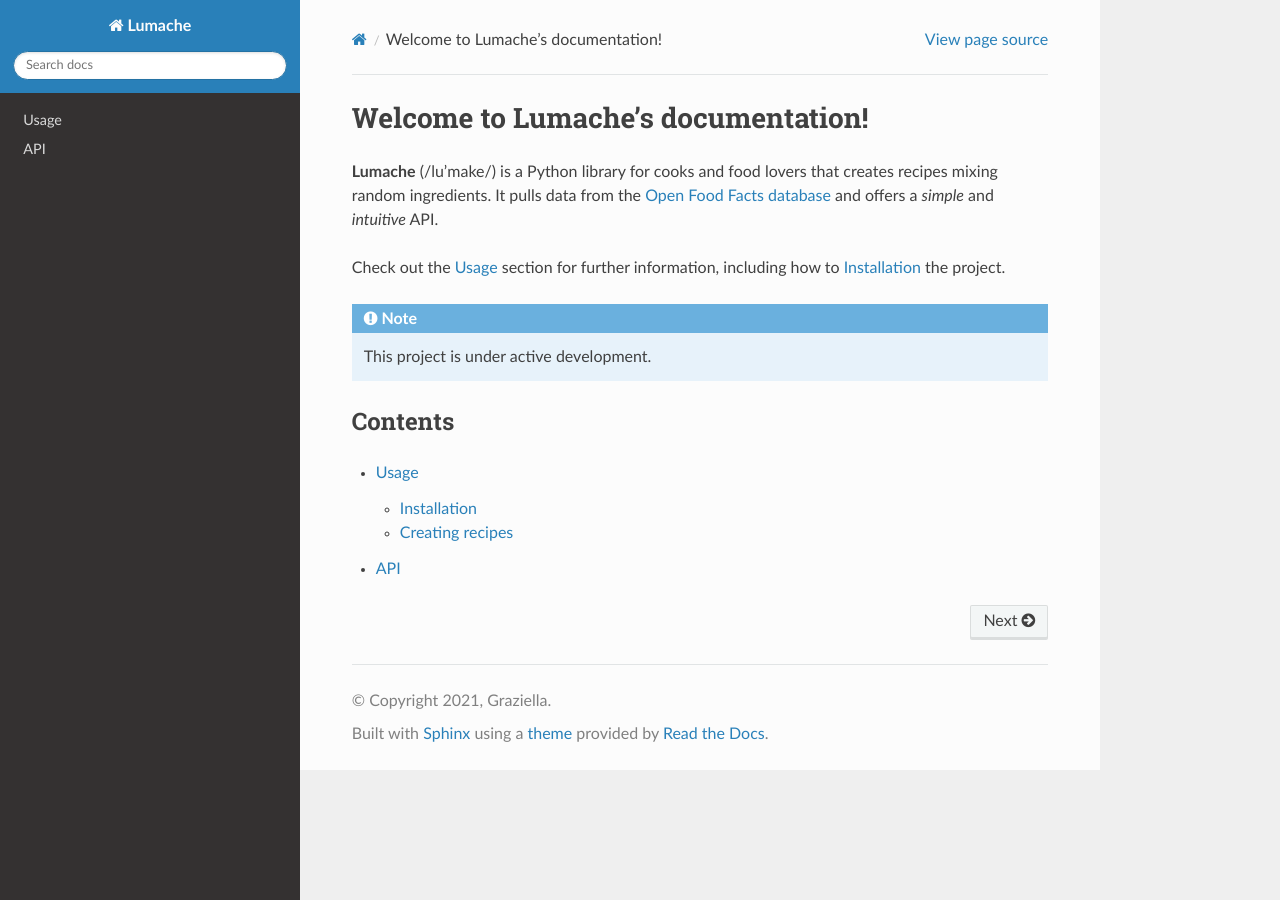
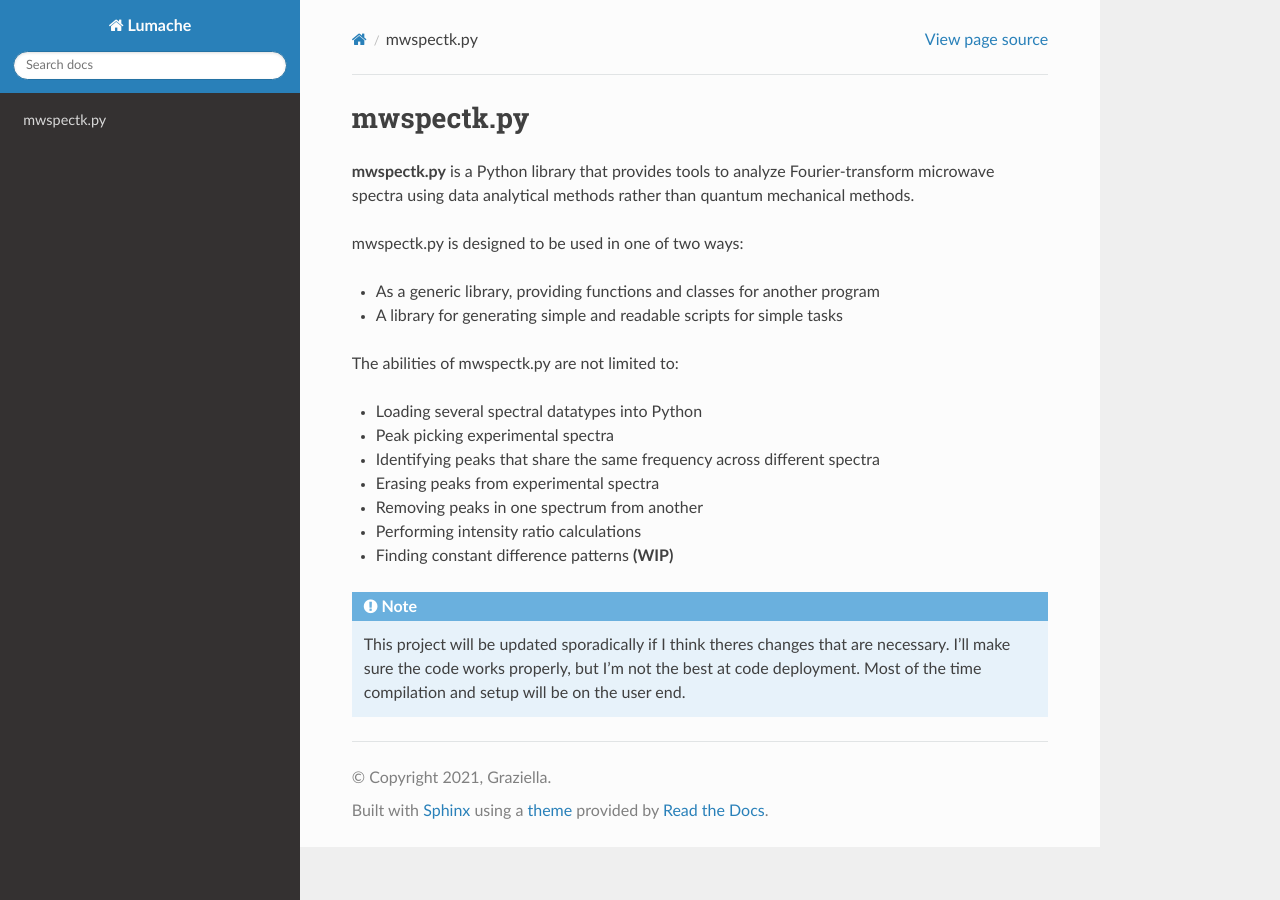
Before and after one commit to ArchonX64/mwspectk, a Sphinx documentation site: the page built from docs/source/index.rst, in a window 1280 px wide. Built offline with Sphinx 7.4.7 and the Read the Docs theme 3.1.0, drawn with Linux system fonts in a browser that asks for light colours.

Commit message:
Updated documentation

```diff
--- a/docs/source/index.rst
+++ b/docs/source/index.rst
@@ -1,22 +1,25 @@
-Welcome to Lumache's documentation!
+mwspectk.py
 ===================================
 
-**Lumache** (/lu'make/) is a Python library for cooks and food lovers
-that creates recipes mixing random ingredients.
-It pulls data from the `Open Food Facts database <https://world.openfoodfacts.org/>`_
-and offers a *simple* and *intuitive* API.
+**mwspectk.py** is a Python library that provides tools to analyze
+Fourier-transform microwave spectra using data analytical methods
+rather than quantum mechanical methods.
 
-Check out the :doc:`usage` section for further information, including
-how to :ref:`installation` the project.
+| mwspectk.py is designed to be used in one of two ways:
+* As a generic library, providing functions and classes for another program
+* A library for generating simple and readable scripts for simple tasks
+
+| The abilities of mwspectk.py are not limited to:
+* Loading several spectral datatypes into Python
+* Peak picking experimental spectra
+* Identifying peaks that share the same frequency across different spectra
+* Erasing peaks from experimental spectra
+* Removing peaks in one spectrum from another
+* Performing intensity ratio calculations
+* Finding constant difference patterns **(WIP)**
 
 .. note::
-
-   This project is under active development.
-
-Contents
---------
-
-.. toctree::
-
-   usage
-   api
+    This project will be updated sporadically if I think theres changes
+    that are necessary. I'll make sure the code works properly, but I'm
+    not the best at code deployment. Most of the time compilation and
+    setup will be on the user end.
```
